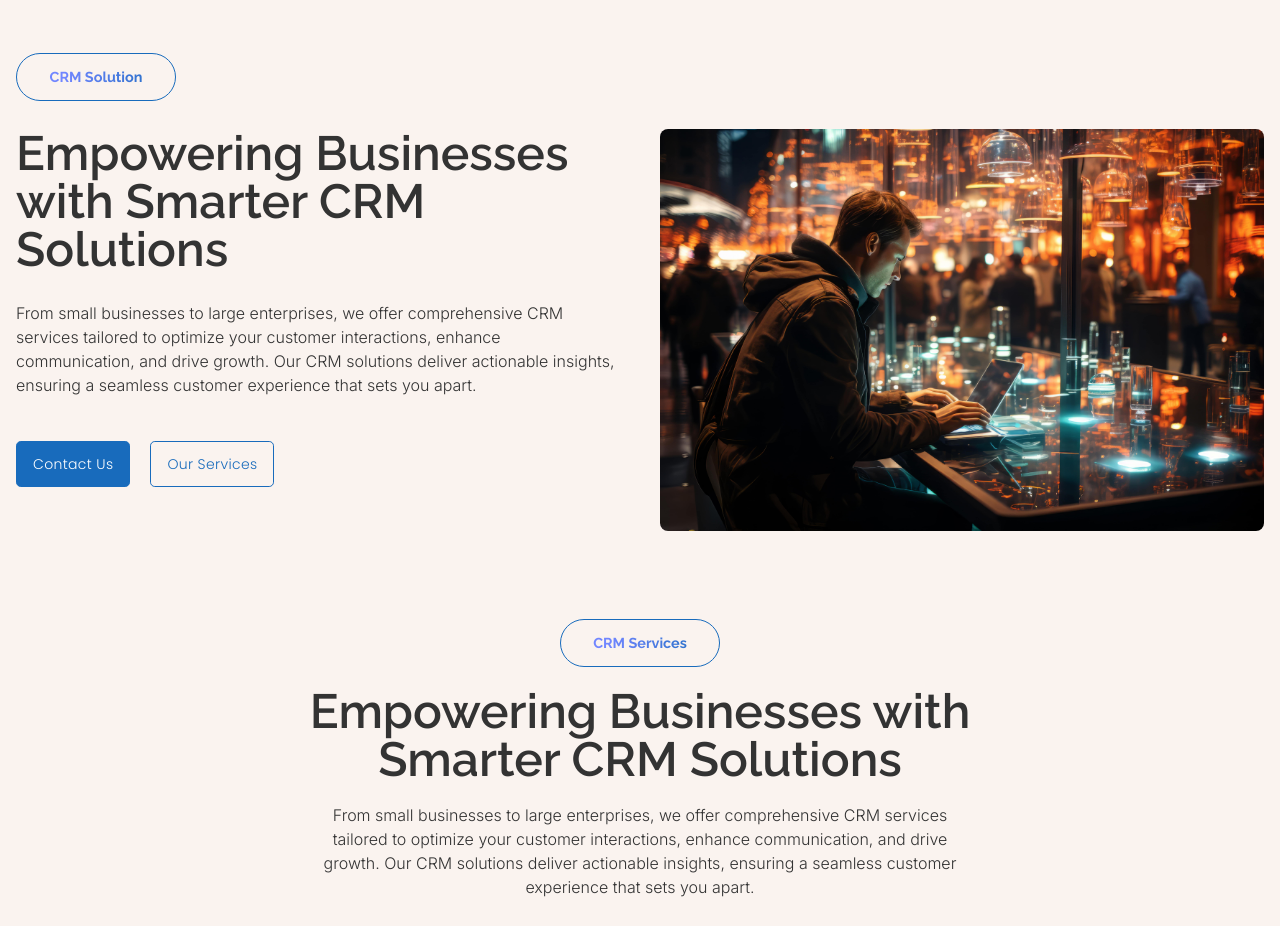
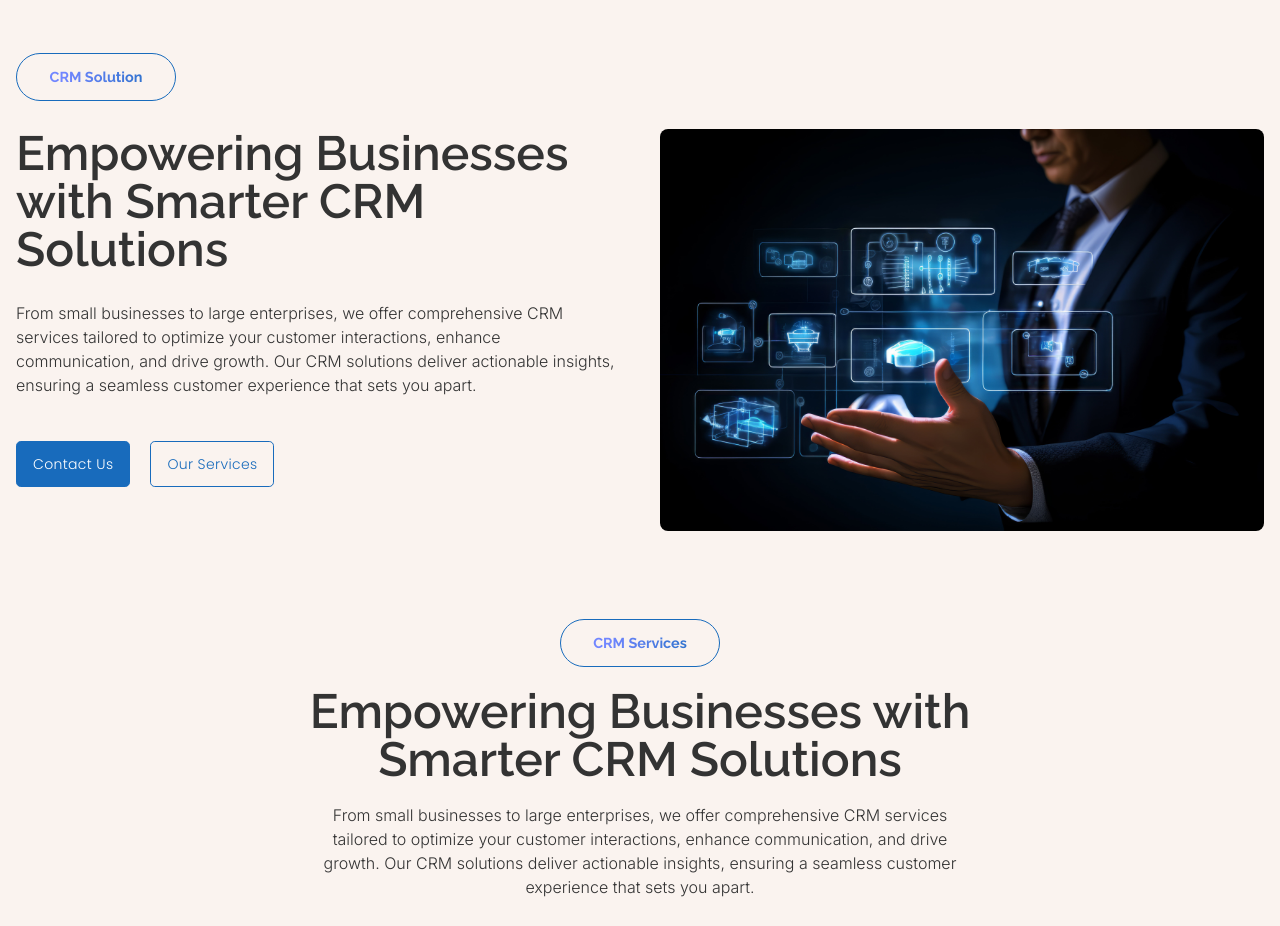
Before and after one commit to remeessalam/genesisaiinnovations, a React (Create React App) app: page /crm-Solution in a window 1280 px wide. Shown: the part 1480-2406 px from the top of the page. Built offline with nearby package versions, Linux system fonts and the light colour scheme.

Commit message:
all changes done

```diff
--- a/src/constant.js
+++ b/src/constant.js
@@ -8,6 +8,7 @@ import faqPng from "./assets/images/faq-character.png";
 import appDevBanner from "./assets/images/app-dev-banner.jpg";
 import webDevBanner from "./assets/images/web-landing-banner.jpg";
 import webLandingAbout from "./assets/images/web-landing-about1.jpg";
+import crmsolution from "./assets/images/crmsolution.jpg";
 import appLandingAbout from "./assets/images/app-landing-about.jpg";
 import endlessOpportunitiesImg1 from "./assets/images/section-8-img-1.png";
 import endlessOpportunitiesImg2 from "./assets/images/section-8-img-2.png";
@@ -136,6 +137,7 @@ export {
   appDevBanner,
   webDevBanner,
   webLandingAbout,
+  crmsolution,
   appLandingAbout,
   endlessOpportunitiesImg1,
   endlessOpportunitiesImg2,
--- a/src/pages/landingPages/CRMLandingPage.jsx
+++ b/src/pages/landingPages/CRMLandingPage.jsx
@@ -14,6 +14,7 @@ import {
   webDevBanner,
   crmSolutions,
   webLandingAbout,
+  crmsolution,
 } from "../../constant";
 import { Link as ScrollLink } from "react-scroll";
 import WhyChooseUs from "../../componets/common/WhyChooseUs";
@@ -212,7 +213,7 @@ export const CRMLandingPage = () => {
           </div>
           <div data-aos="fade-left" className="h-full">
             <img
-              src={webLandingAbout}
+              src={crmsolution}
               className="object-contain max-h-[30rem] w-full rounded-lg"
               alt=""
             />
```
Also changed, not shown: src/assets/images/crmsolution.jpg (added).
